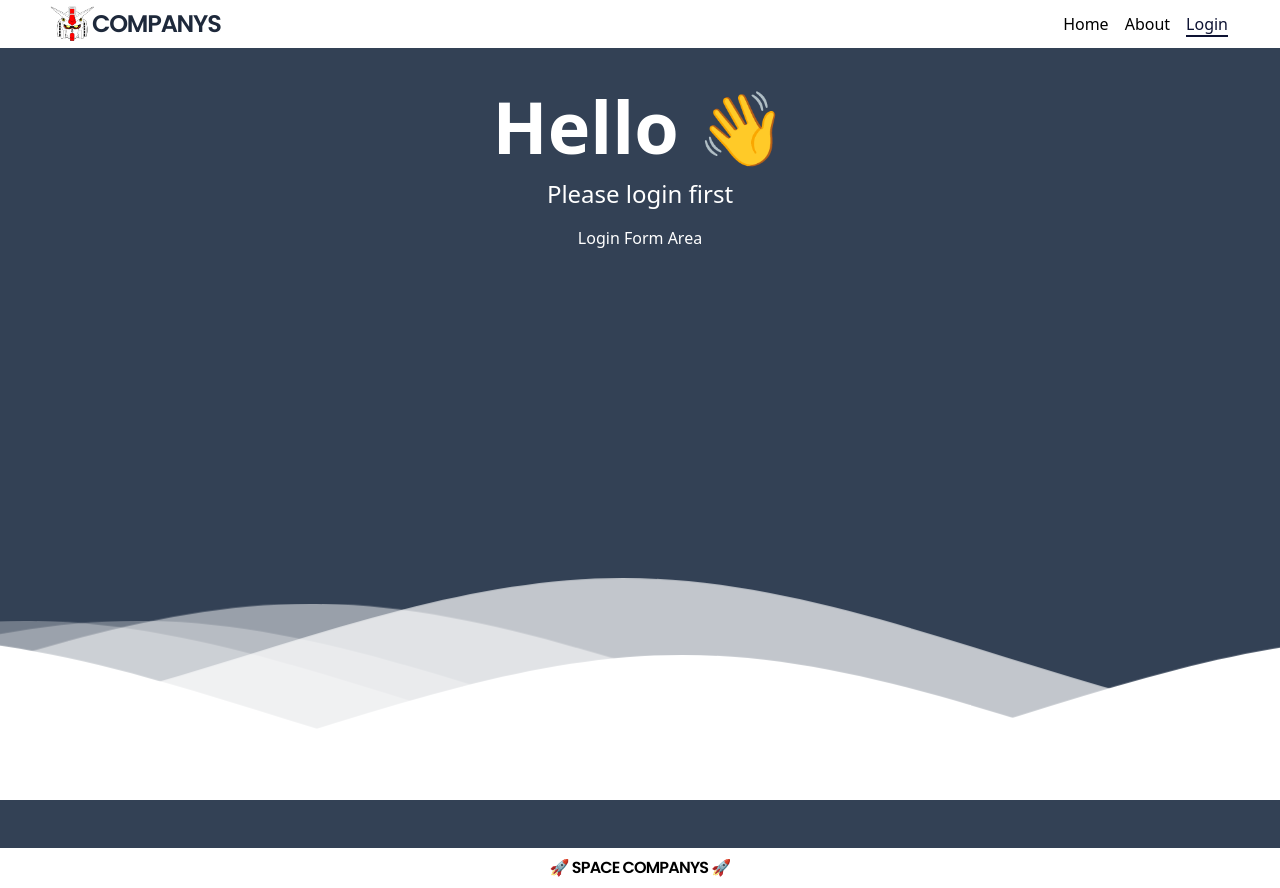
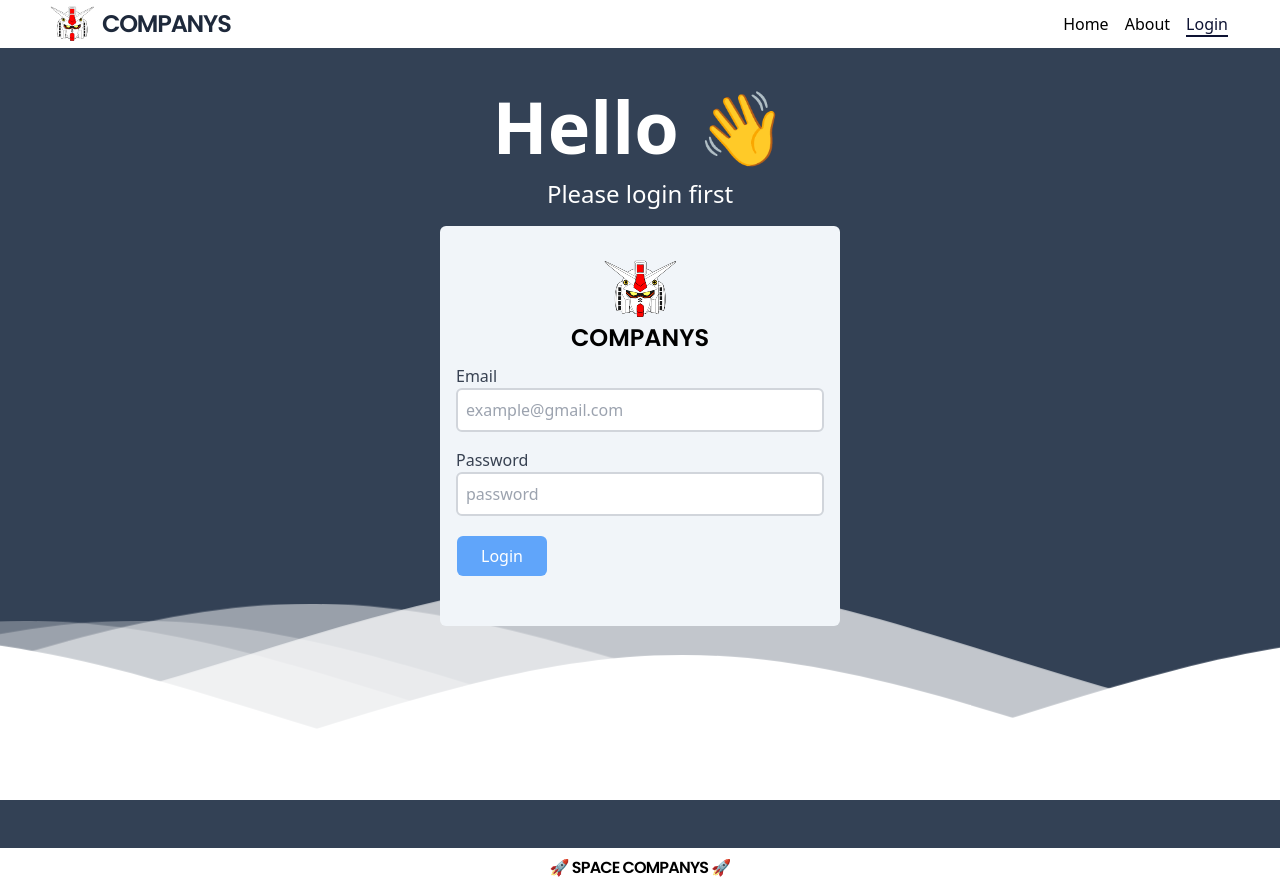
Before and after one commit to rizalyoga/gund-arm-company-profile, a React (Vite) app: page /login in a window 1280 px wide. Built offline with nearby package versions, Linux system fonts and the light colour scheme.

Commit message:
login-form

```diff
--- a/src/App.tsx
+++ b/src/App.tsx
@@ -8,7 +8,7 @@ import PageThree from "./components/pages/login/LoginPage";
 import Content1 from "./components/home-contents/content-1/Content1";
 import Content2 from "./components/home-contents/content-2/Content2";
 import Content3 from "./components/home-contents/content-3/Content3";
-import DetailUser from "./components/pages/detail-user/DetailUser";
+import DetailMember from "./components/pages/detail-member/DetailMember";
 
 function App() {
   return (
@@ -24,7 +24,7 @@ function App() {
           </Route>
           <Route path="/about" element={<AboutPage />} />
           <Route path="/login" element={<PageThree />} />
-          <Route path="/about/member/:id" element={<DetailUser />} />
+          <Route path="/about/member/:id" element={<DetailMember />} />
         </Routes>
       </div>
       <Footer />
--- a/src/components/common/form/login-form/LoginForm.tsx
+++ b/src/components/common/form/login-form/LoginForm.tsx
@@ -1,7 +1,79 @@
+import { useState } from "react";
+import ImageIcon from "../../../../assets/icons/gundam-icon.png";
+
+// Styles
+import {
+  buttonElementStyles,
+  divChildrenOfFormElementStyles,
+  inputElementStyles,
+  labelElementStyles,
+} from "./LoginFormStyles";
+
+interface LoginDataType {
+  email: string;
+  password: string;
+}
+
 const LoginForm = () => {
+  const [email, setEmail] = useState<string>("");
+  const [password, setPassword] = useState<string>("");
+
+  const onSubmit = (e: React.FormEvent) => {
+    e.preventDefault();
+
+    const dataUser: LoginDataType = {
+      email,
+      password,
+    };
+
+    if (dataUser.email && password) {
+      alert(`EMAIL : ${dataUser.email} \nPASSWORD : ${dataUser.password} `);
+    } else {
+      alert("please check your Input ");
+    }
+  };
+
   return (
-    <div className="mt-4 text-white">
-      <h3>Login Form Area</h3>
+    <div className="z-20 mt-4 mx-2 bg-slate-100 w-[400px] max-sm:w-[100%] min-h-[400px] rounded-md">
+      <img
+        src={ImageIcon}
+        alt="icon-company"
+        className="m-auto my-4 mt-6"
+        width={100}
+        height={100}
+      />
+      <h4 className="font-bold font-poppins text-[1.5rem] mt-[-25px]">
+        COMPANYS
+      </h4>
+      <form className="px-4" onSubmit={onSubmit}>
+        <div className={divChildrenOfFormElementStyles}>
+          <label htmlFor="email" className={labelElementStyles}>
+            Email
+          </label>
+          <input
+            type="email"
+            className={inputElementStyles}
+            placeholder="example@gmail.com"
+            title="email"
+            value={email}
+            onChange={(e) => setEmail(e.target.value)}
+          />
+        </div>
+        <div className={divChildrenOfFormElementStyles}>
+          <label htmlFor="password" className={labelElementStyles}>
+            Password
+          </label>
+          <input
+            type="password"
+            className={inputElementStyles}
+            placeholder="password"
+            title="password"
+            value={password}
+            onChange={(e) => setPassword(e.target.value)}
+          />
+        </div>
+        <input className={buttonElementStyles} type="submit" value="Login" />
+      </form>
     </div>
   );
 };
--- /dev/null
+++ b/src/components/common/form/login-form/LoginFormStyles.ts
@@ -0,0 +1,9 @@
+export const labelElementStyles: string = "text-gray-700 text-left";
+
+export const inputElementStyles: string =
+  "p-2 rounded-md border-2 border-gray-300 ";
+
+export const buttonElementStyles: string =
+  "mr-[75%] bg-blue-400 hover:bg-blue-500 active:bg-blue-400 text-white mt-3 py-2 px-6 rounded-md cursor-pointer";
+
+export const divChildrenOfFormElementStyles: string = "flex flex-col py-2";
--- a/src/components/navbar/Navbar.tsx
+++ b/src/components/navbar/Navbar.tsx
@@ -23,9 +23,9 @@ const Navbar: FC = () => {
           <img
             src={IconImage}
             alt="icon image"
-            className="w-[60px] max-sm:hidden m-[-10px] "
+            className="w-[60px]  ml-[-10px] max-sm:w-[70px] max-sm:ml-[-20px] "
           />
-          <h4 className="font-bold text-slate-800 text-2xl font-poppins tracking-tighter">
+          <h4 className="max-sm:hidden font-bold text-slate-800 text-2xl font-poppins tracking-tighter">
             COMPANYS
           </h4>
         </div>
```
Also changed, not shown: src/components/pages/detail-member/DetailMember.tsx (renamed from src/components/pages/detail-user/DetailUser.tsx).
